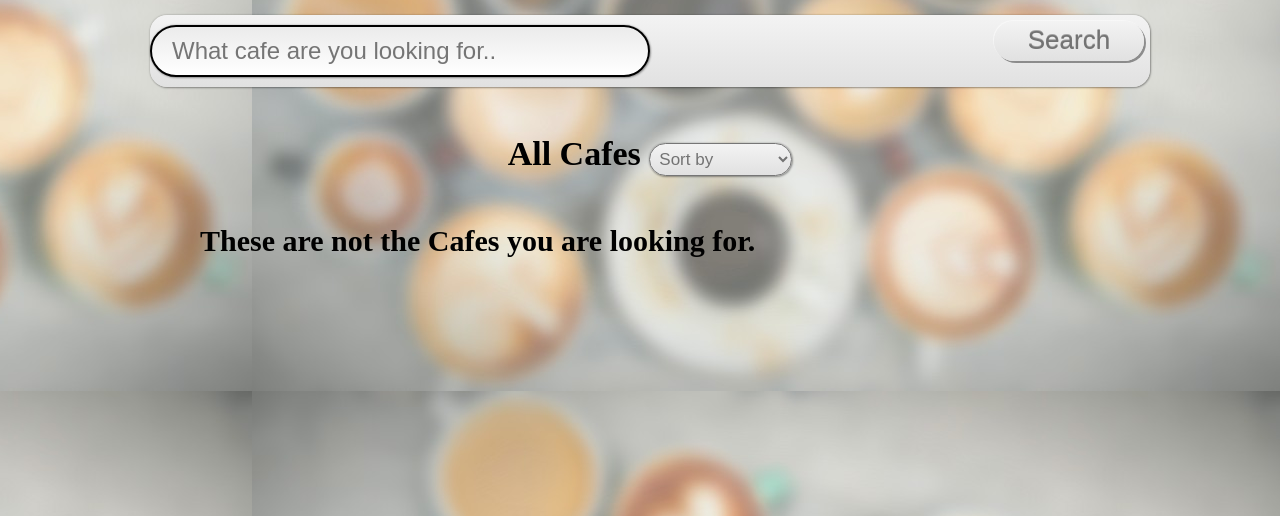
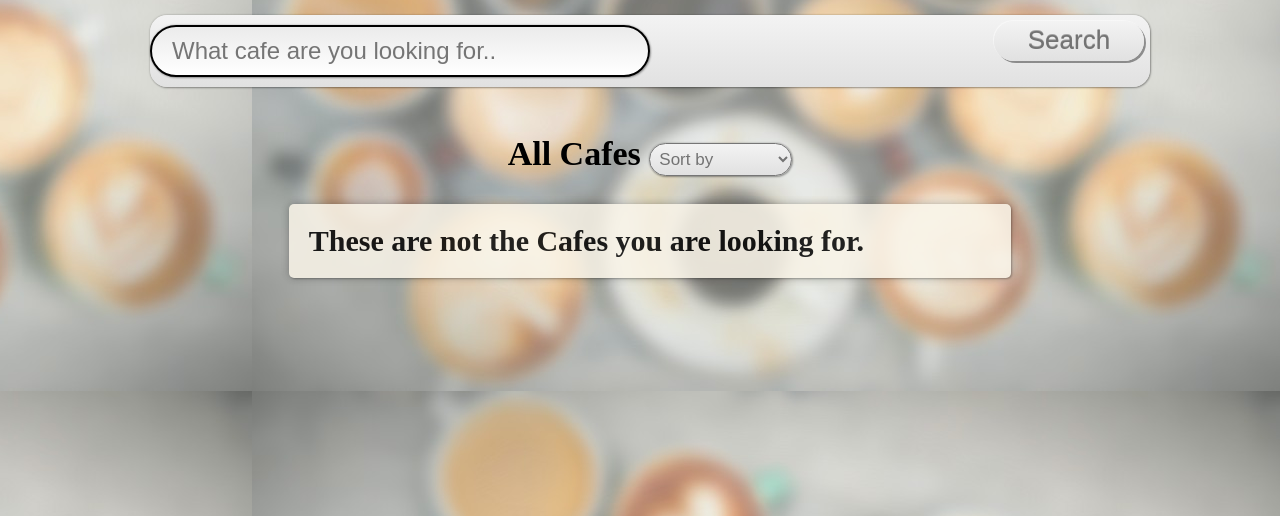
Before and after one commit to andreaschari/Cafeholics, a Django app: page /cafe/cafes/1/write_review/ in a window 1280 px wide. Shown: the part 284-800 px from the top of the page. Run offline with Django 3.2, Linux system fonts and the light colour scheme; the visitor is signed in with stand-in values (Sample User, id 1); data that the repository does not hold is empty.

Commit message:
"css and write review"

```diff
--- a/static/css/cafes.css
+++ b/static/css/cafes.css
@@ -1,21 +1,23 @@
+
 
 #displayCafes{
-
-	width: 900px;
+	background: #FAF5E9;
+	width: 60%;
 	margin: 20px auto;
 	float: center;
 	padding: 20px 20px;
 	outline: none;
 	overflow: auto;
 	font-size: 30px;
+	opacity: 0.85;
 
-	/* border-radius: 5px;
+	border-radius: 5px;
 	-webkit-border-radius: 5px;
 	-moz-border-radius: 5px;
 
 	box-shadow: 1px 1px 2px rgba(0,0,0,.3), 0 0 8px rgba(0,0,0,.3);
 	-webkit-box-shadow: 1px 1px 2px rgba(0,0,0,.3), 0 0 8px rgba(0,0,0,.3);
-	-moz-box-shadow: 1px 1px 2px rgba(0,0,0,.3), 0 0 8px rgba(0,0,0,.3); */
+	-moz-box-shadow: 1px 1px 2px rgba(0,0,0,.3), 0 0 8px rgba(0,0,0,.3);
 }
 #add_cafe {
 	background: #e1e1e1;
--- a/templates/cafe/write_review.html
+++ b/templates/cafe/write_review.html
@@ -23,7 +23,8 @@
 	<form id="mainform" method="post" action="{% url 'chosen_cafe' cafe.slug %}">
 		{% csrf_token %}
 		{% for field in form.visible_fields %}
-			<br> {{ field.label }} <br>
+			<br>{{ field.label }}<br>
+			{% if field.label != "Comments" %}
 				<div class="rate">
 					<input type="radio" id="star5" name="rate" value="5" />
 					<label for="star5" title="text">5 stars</label>
@@ -37,6 +38,7 @@
 					<label for="star1" title="text">1 star</label>
 				 </div>
 				 <br>
+			{% endif %}
 		{% endfor %}
 		<textarea rows="5" cols="100" name="comment" form="mainform">Leave comments here...</textarea>
 		<button class="submit" type="submit">Submit review</button><br/>
```
Lines whose indentation alone changed are shown as unchanged.
